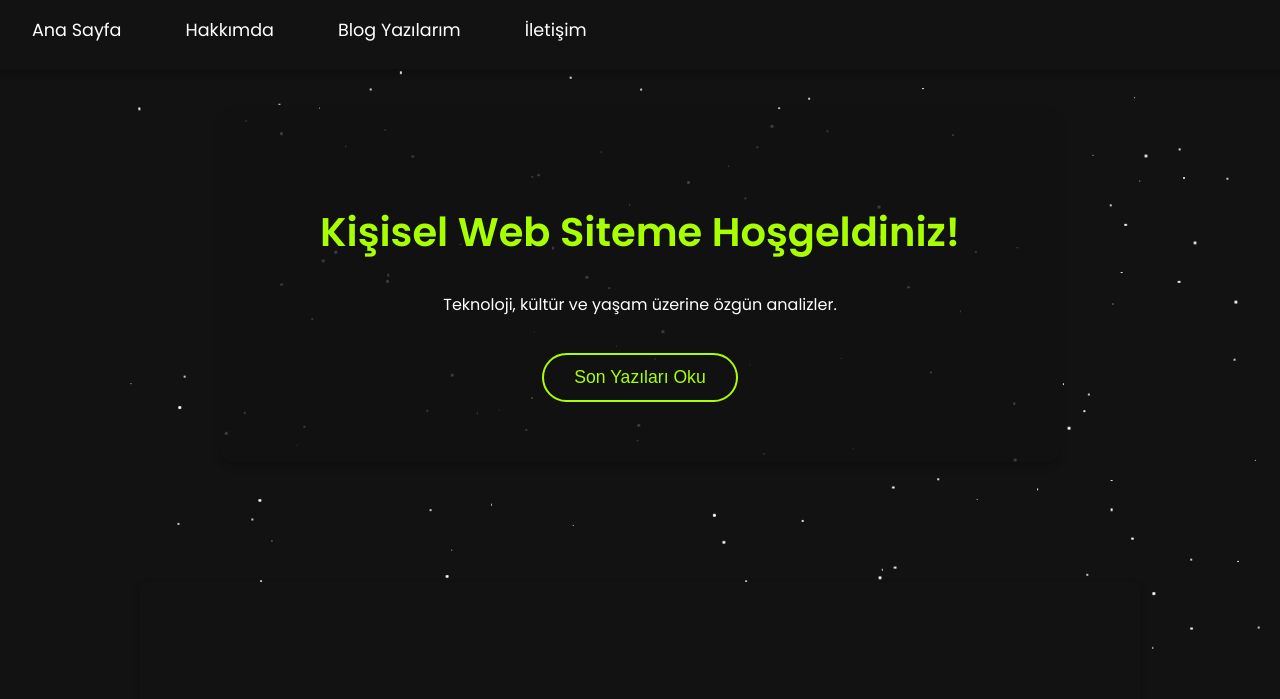
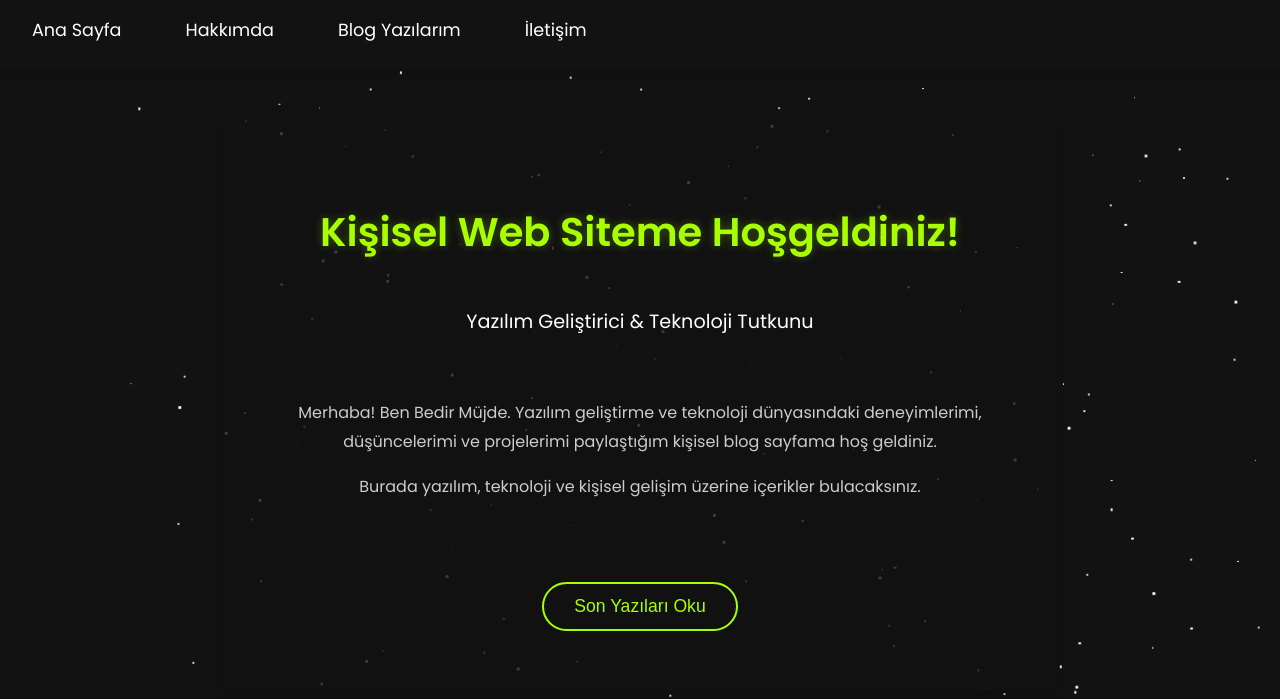
Before and after one commit to BedirM/Personal_Website, a website: page public/index.html in a window 1280 px wide. Shown: the part 106-805 px from the top of the page. Drawn offline with Linux system fonts and the light colour scheme; no server answers.

Commit message:
index.html

```diff
--- a/public/index.html
+++ b/public/index.html
@@ -35,9 +35,15 @@
   </header>
 
   <section id="welcome">
-    <h2>Kişisel Web Siteme Hoşgeldiniz!</h2>
-    <p>Teknoloji, kültür ve yaşam üzerine özgün analizler.</p>
-    <button id="readLatestPosts">Son Yazıları Oku</button>
+    <div class="welcome-content">
+        <h2 class="welcome-title">Kişisel Web Siteme Hoşgeldiniz!</h2>
+        <p class="welcome-subtitle">Yazılım Geliştirici & Teknoloji Tutkunu</p>
+        <div class="welcome-description">
+            <p>Merhaba! Ben Bedir Müjde. Yazılım geliştirme ve teknoloji dünyasındaki deneyimlerimi, düşüncelerimi ve projelerimi paylaştığım kişisel blog sayfama hoş geldiniz.</p>
+            <p>Burada yazılım, teknoloji ve kişisel gelişim üzerine içerikler bulacaksınız.</p>
+        </div>
+        <button id="readLatestPosts">Son Yazıları Oku</button>
+    </div>
   </section>
 
   <section id="blog">
```
